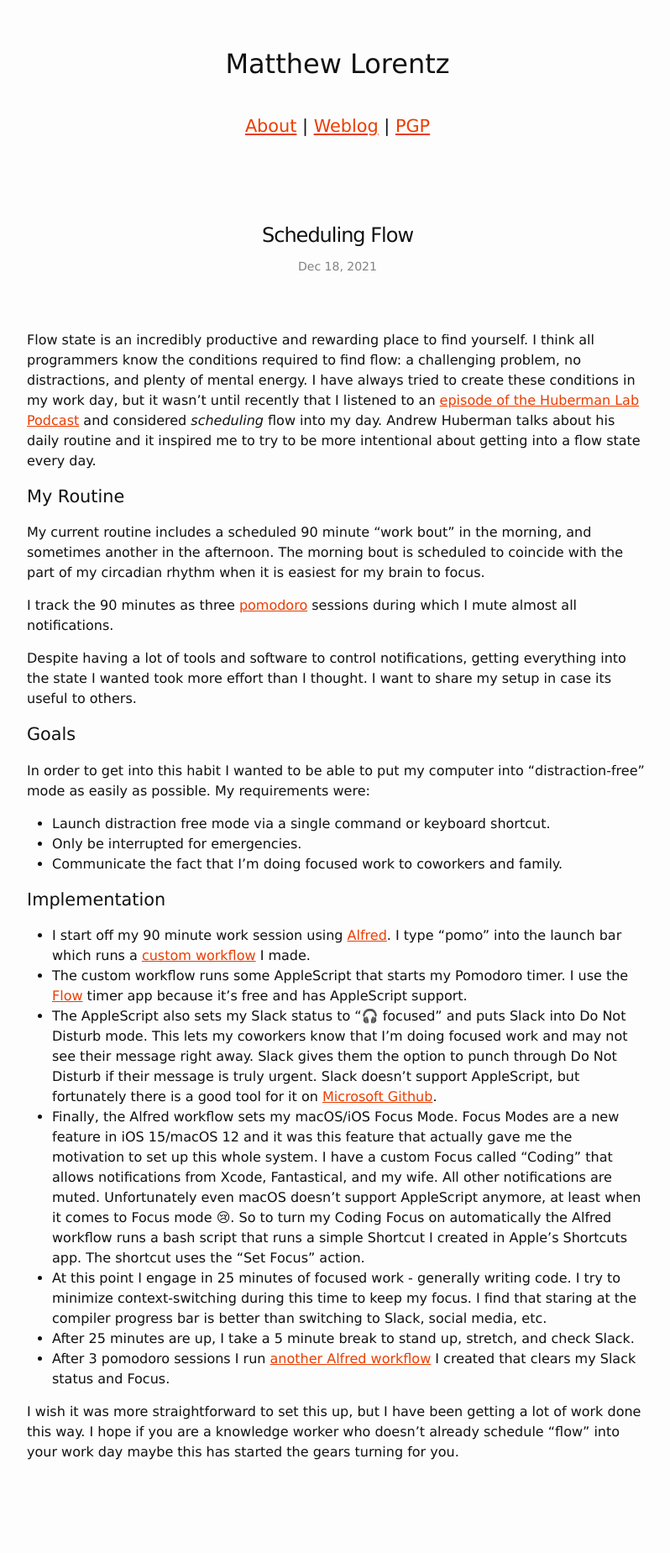
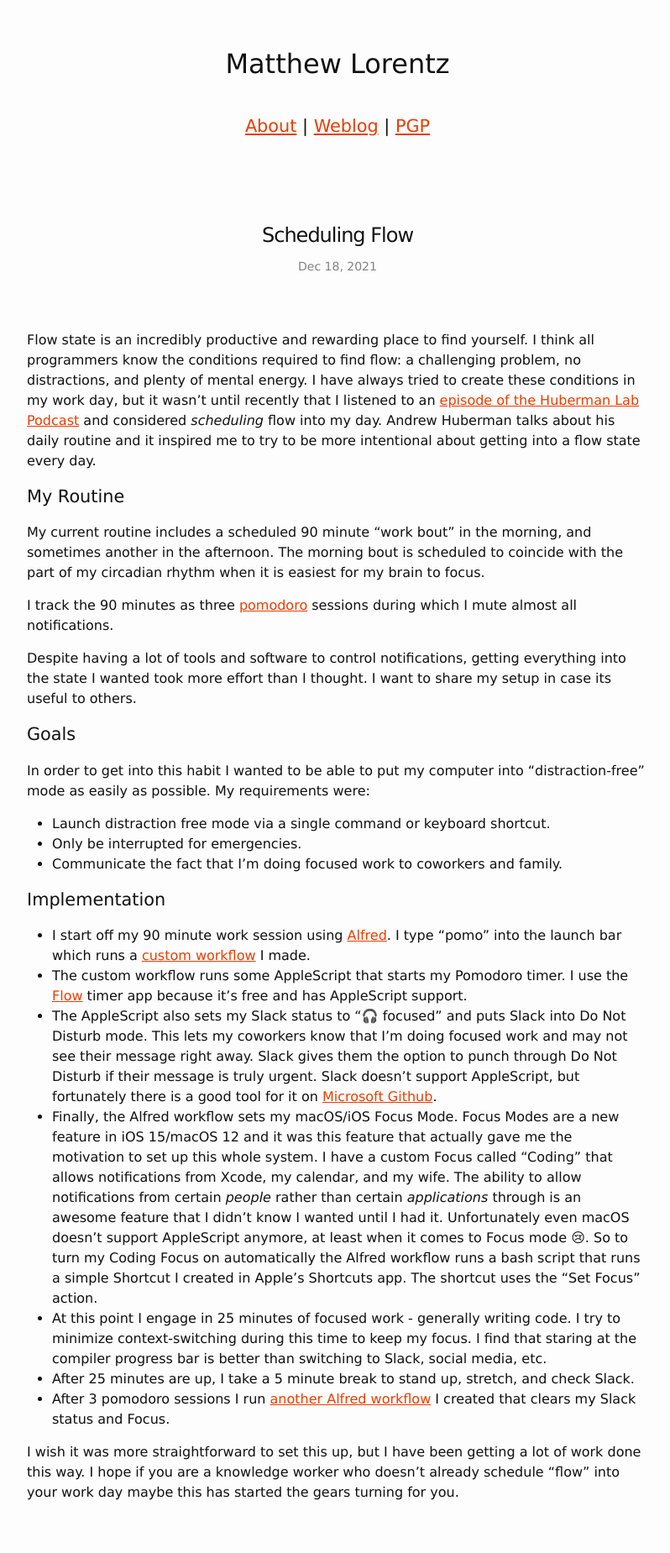
Before and after one commit to mplorentz/mplorentz.github.com, a Jekyll site: the page built from _posts/2021-12-18-scheduling-flow.md, in a window 1280 px wide. Shown: the whole page at 84% size, without its empty margins (238-1036 px from the left). Built offline with Jekyll 4.4.1, drawn with Linux system fonts in a browser that asks for light colours; comment, search, counter and statistics services are not loaded; before the commit the page ends 1801 px from its top, so only the background shows below that.

Commit message:
Small edit to scheduling flow post

```diff
--- a/_posts/2021-12-18-scheduling-flow.md
+++ b/_posts/2021-12-18-scheduling-flow.md
@@ -28,7 +28,7 @@ In order to get into this habit I wanted to be able to put my computer into “d
 - I start off my 90 minute work session using [Alfred](https://www.alfredapp.com/). I type “pomo” into the launch bar which runs a [custom workflow]({{ "/assets/Pomodoro.alfredworkflow" | absolute_url }}) I made.
 - The custom workflow runs some AppleScript that starts my Pomodoro timer. I use the [Flow](https://flowapp.info/) timer app because it’s free and has AppleScript support.
 - The AppleScript also sets my Slack status to “🎧 focused” and puts Slack into Do Not Disturb mode. This lets my coworkers know that I’m doing focused work and may not see their message right away. Slack gives them the option to punch through Do Not Disturb if their message is truly urgent. Slack doesn’t support AppleScript, but fortunately there is a good tool for it on [Microsoft Github](https://github.com/samknight/slack_applescript).
-- Finally, the Alfred workflow sets my macOS/iOS Focus Mode. Focus Modes are a new feature in iOS 15/macOS 12 and it was this feature that actually gave me the motivation to set up this whole system. I have a custom Focus called “Coding” that allows notifications from Xcode, Fantastical, and my wife. All other notifications are muted. Unfortunately even macOS doesn’t support AppleScript anymore, at least when it comes to Focus mode 😢. So to turn my Coding Focus on automatically the Alfred workflow runs a bash script that runs a simple Shortcut I created in Apple’s Shortcuts app. The shortcut uses the “Set Focus” action.
+- Finally, the Alfred workflow sets my macOS/iOS Focus Mode. Focus Modes are a new feature in iOS 15/macOS 12 and it was this feature that actually gave me the motivation to set up this whole system. I have a custom Focus called “Coding” that allows notifications from Xcode, my calendar, and my wife. The ability to allow notifications from certain _people_ rather than certain _applications_ through is an awesome feature that I didn't know I wanted until I had it. Unfortunately even macOS doesn’t support AppleScript anymore, at least when it comes to Focus mode 😢. So to turn my Coding Focus on automatically the Alfred workflow runs a bash script that runs a simple Shortcut I created in Apple’s Shortcuts app. The shortcut uses the “Set Focus” action.
 - At this point I engage in 25 minutes of focused work - generally writing code. I try to minimize context-switching during this time to keep my focus. I find that staring at the compiler progress bar is better than switching to Slack, social media, etc.
 - After 25 minutes are up, I take a 5 minute break to stand up, stretch, and check Slack.
 - After 3 pomodoro sessions I run [another Alfred workflow]({{ "/assets/Unfocus.alfredworkflow" | absolute_url }}) I created that clears my Slack status and Focus.
```
